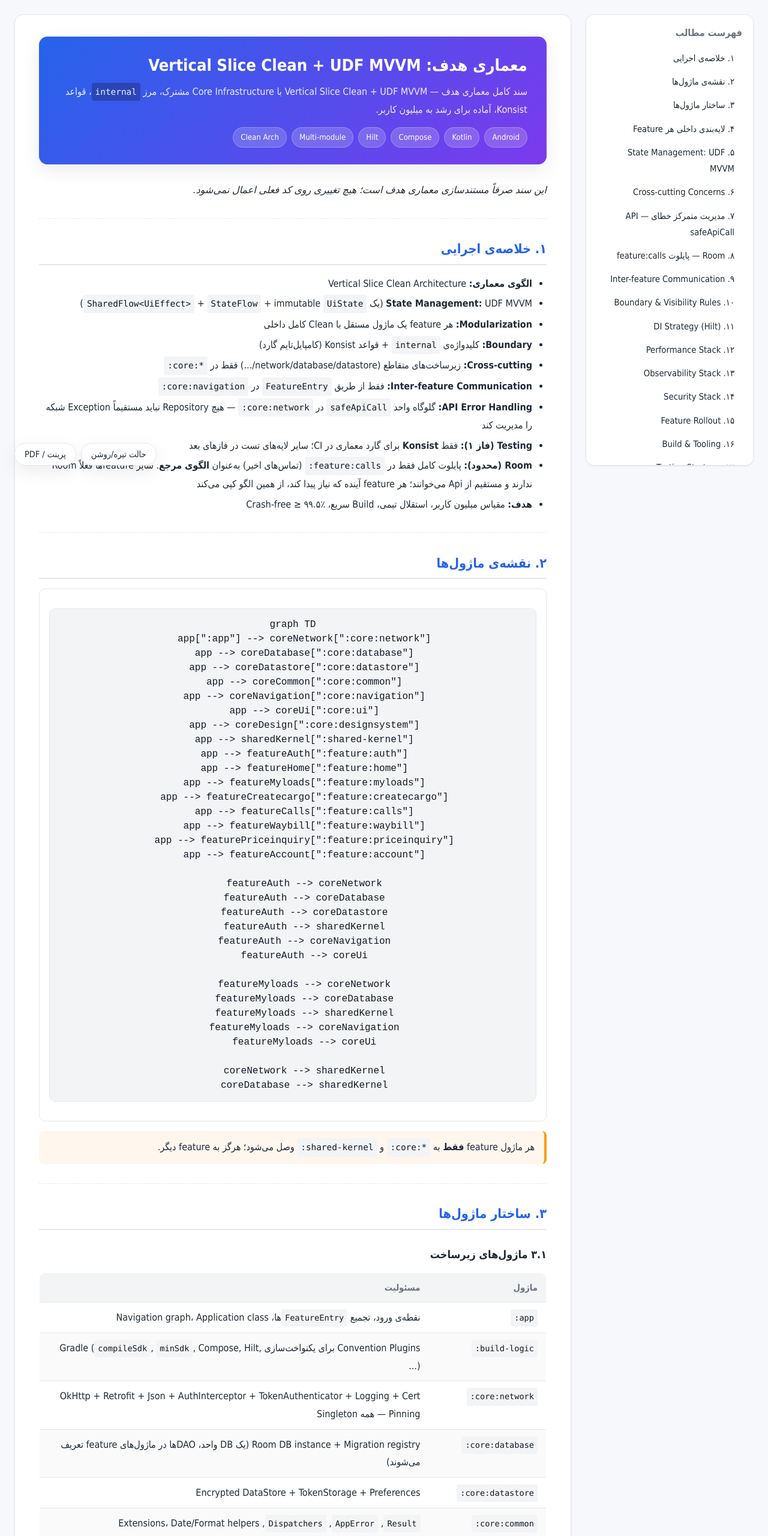
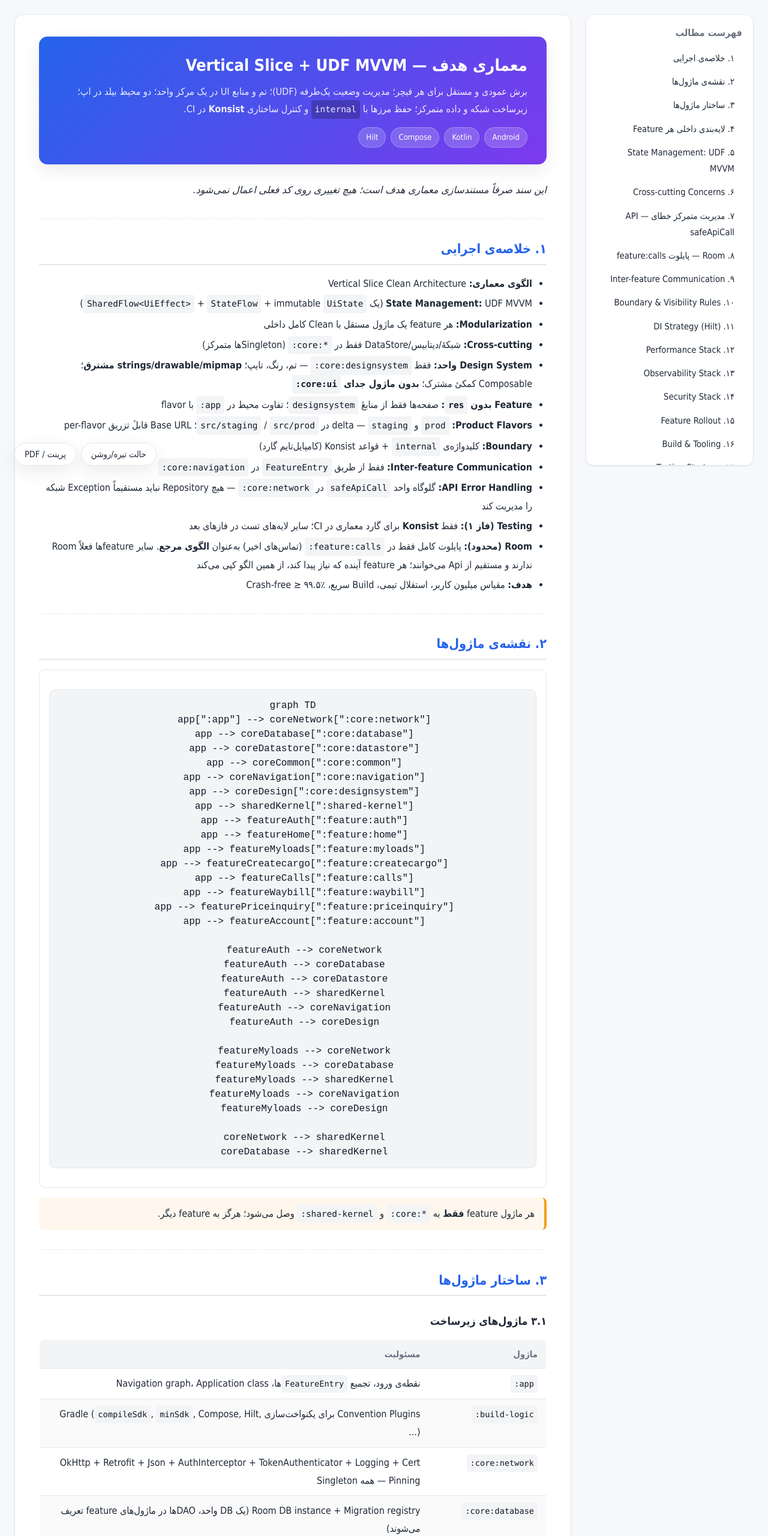
Before and after one commit to fatemeh2sh/UDF, a plain HTML site: page index.html in a window 1280 px wide. Shown: the top 2560 px of the page at 60% size. Drawn offline with Linux system fonts and the light colour scheme; a small style sheet from the web is missing; a web font is replaced by a local one.

Commit message:
Add files via upload

```diff
--- a/index.html
+++ b/index.html
@@ -3,7 +3,7 @@
 <head>
 <meta charset="UTF-8" />
 <meta name="viewport" content="width=device-width, initial-scale=1.0" />
-<title>معماری هدف — Vertical Slice Clean + UDF MVVM</title>
+<title>معماری هدف — Vertical Slice + UDF MVVM</title>
 
 <link rel="preconnect" href="https://cdn.jsdelivr.net" crossorigin />
 <link rel="stylesheet" href="https://cdn.jsdelivr.net/gh/rastikerdar/vazirmatn@v33.003/Vazirmatn-font-face.css" />
@@ -372,15 +372,13 @@
   <main class="content">
 
     <div class="hero">
-      <h1>معماری هدف: Vertical Slice Clean + UDF MVVM</h1>
-      <p>سند کامل معماری هدف — Vertical Slice Clean + UDF MVVM با Core Infrastructure مشترک، مرز <code style="color:#fff;background:rgba(0,0,0,.25)">internal</code>، قواعد Konsist، آماده برای رشد به میلیون کاربر.</p>
+      <h1>معماری هدف — Vertical Slice + UDF MVVM</h1>
+      <p>برش عمودی و مستقل برای هر فیچر؛ مدیریت وضعیت یک‌طرفه (UDF)؛ تم و منابع UI در یک مرکز واحد؛ دو محیط بیلد در اپ؛ زیرساخت شبکه و داده متمرکز؛ حفظ مرزها با <code style="color:#fff;background:rgba(0,0,0,.25)">internal</code> و کنترل ساختاری <strong>Konsist</strong> در CI.</p>
       <div class="meta">
         <span class="badge">Android</span>
         <span class="badge">Kotlin</span>
         <span class="badge">Compose</span>
         <span class="badge">Hilt</span>
-        <span class="badge">Multi-module</span>
-        <span class="badge">Clean Arch</span>
       </div>
     </div>
 
@@ -395,8 +393,11 @@
         <li><strong>الگوی معماری:</strong> Vertical Slice Clean Architecture</li>
         <li><strong>State Management:</strong> UDF MVVM (یک <code>UiState</code> immutable + <code>StateFlow</code> + <code>SharedFlow&lt;UiEffect&gt;</code>)</li>
         <li><strong>Modularization:</strong> هر feature یک ماژول مستقل با Clean کامل داخلی</li>
+        <li><strong>Cross-cutting:</strong> شبکهٔ/دیتابیس/DataStore فقط در <code>:core:*</code> (Singletonها متمرکز)</li>
+        <li><strong>Design System واحد:</strong> فقط <code>:core:designsystem</code> — تم، رنگ، تایپ؛ <strong>strings/drawable/mipmap مشترق</strong>؛ Composable کمکیٔ مشترک؛ <strong>بدون ماژول جدای <code>:core:ui</code></strong></li>
+        <li><strong>Feature بدون <code>res</code>:</strong> صفحه‌ها فقط از منابعٔ <code>designsystem</code>؛ تفاوت محیط در <code>:app</code> با flavor</li>
+        <li><strong>Product Flavors:</strong> <code>prod</code> و <code>staging</code> — delta در <code>src/prod</code> / <code>src/staging</code>؛ Base URL قابلٔ تزریق per-flavor</li>
         <li><strong>Boundary:</strong> کلیدواژه‌ی <code>internal</code> + قواعد Konsist (کامپایل‌تایم گارد)</li>
-        <li><strong>Cross-cutting:</strong> زیرساخت‌های متقاطع (network/database/datastore/...) فقط در <code>:core:*</code></li>
         <li><strong>Inter-feature Communication:</strong> فقط از طریق <code>FeatureEntry</code> در <code>:core:navigation</code></li>
         <li><strong>API Error Handling:</strong> گلوگاه واحد <code>safeApiCall</code> در <code>:core:network</code> — هیچ Repository نباید مستقیماً Exception شبکه را مدیریت کند</li>
         <li><strong>Testing (فاز ۱):</strong> فقط <strong>Konsist</strong> برای گارد معماری در CI؛ سایر لایه‌های تست در فازهای بعد</li>
@@ -418,7 +419,6 @@ graph TD
     app --> coreDatastore[":core:datastore"]
     app --> coreCommon[":core:common"]
     app --> coreNavigation[":core:navigation"]
-    app --> coreUi[":core:ui"]
     app --> coreDesign[":core:designsystem"]
     app --> sharedKernel[":shared-kernel"]
     app --> featureAuth[":feature:auth"]
@@ -435,13 +435,13 @@ graph TD
     featureAuth --> coreDatastore
     featureAuth --> sharedKernel
     featureAuth --> coreNavigation
-    featureAuth --> coreUi
+    featureAuth --> coreDesign
 
     featureMyloads --> coreNetwork
     featureMyloads --> coreDatabase
     featureMyloads --> sharedKernel
     featureMyloads --> coreNavigation
-    featureMyloads --> coreUi
+    featureMyloads --> coreDesign
 
     coreNetwork --> sharedKernel
     coreDatabase --> sharedKernel
@@ -468,10 +468,9 @@ graph TD
           <tr><td><code>:core:network</code></td><td>OkHttp + Retrofit + Json + AuthInterceptor + TokenAuthenticator + Logging + Cert Pinning — همه Singleton</td></tr>
           <tr><td><code>:core:database</code></td><td>Room DB instance + Migration registry (یک DB واحد، DAOها در ماژول‌های feature تعریف می‌شوند)</td></tr>
           <tr><td><code>:core:datastore</code></td><td>Encrypted DataStore + TokenStorage + Preferences</td></tr>
-          <tr><td><code>:core:common</code></td><td><code>Result</code>, <code>AppError</code>, <code>Dispatchers</code>, Extensions، Date/Format helpers</td></tr>
+          <tr><td><code>:core:common</code></td><td>Dispatchers، Extensions، Date/Format helpers؛ ارجاع قراردادهای خطای مرکزی <strong><code>ApiResult</code>/<code>ApiFailure</code></strong> در <code>:shared-kernel</code> (طبق §۷)</td></tr>
           <tr><td><code>:core:navigation</code></td><td><code>FeatureEntry</code>, <code>AppDestinations</code>, Deep Links، Navigation events</td></tr>
-          <tr><td><code>:core:designsystem</code></td><td>Theme, Colors, Typography, Dimens, Shapes</td></tr>
-          <tr><td><code>:core:ui</code></td><td>Composable helpers مشترک (ErrorState, Paging UI, LoadingShimmer, Toast/Snackbar)</td></tr>
+          <tr><td><code>:core:designsystem</code></td><td><strong>منبع واحد UI:</strong> Theme، Colors، Typography، Dimens، Shapes؛ <strong><code>strings</code> مشترق</strong>؛ <strong>Drawable/mipmap گرافیکی مشترق</strong>؛ <strong>Composable کمکیٔ مشترک</strong>. <strong>بدون <code>:core:ui</code>.</strong></td></tr>
           <tr><td><code>:core:analytics</code></td><td>Analytics manager + Screen tracker</td></tr>
           <tr><td><code>:core:notifications</code></td><td>FCM + NotificationCompat</td></tr>
           <tr><td><code>:core:location</code></td><td>Play Services Location + WorkManager Worker</td></tr>
@@ -485,7 +484,7 @@ graph TD
       <table>
         <thead><tr><th>ماژول</th><th>مسئولیت</th></tr></thead>
         <tbody>
-          <tr><td><code>:shared-kernel</code></td><td><strong>خیلی نازک.</strong> فقط مدل‌ها/قراردادهایی که چند feature به آن نیاز دارند: <code>User</code>, <code>Session</code>, <code>Coordinates</code>, <code>AppError</code>, <code>Result</code>, <code>TokenStorage</code> interface</td></tr>
+          <tr><td><code>:shared-kernel</code></td><td><strong>خیلی نازک.</strong> <code>User</code>, <code>Session</code>, <code>Coordinates</code>, <code>TokenStorage</code>؛ <strong><code>ApiResult</code></strong>, <strong><code>ApiFailure</code></strong>, <strong><code>FailureKind</code></strong> (قرارداد خروجیٔ شبکه، Pure JVM، §۷.۱۳)</td></tr>
         </tbody>
       </table>
       </div>
@@ -494,11 +493,12 @@ graph TD
       <p>هر <code>:feature:&lt;name&gt;</code> ساختار داخلی استاندارد دارد:</p>
 <pre><code>:feature:myloads/
 ├── domain/         (internal)  UseCase + Model + Repository Interface
-├── data/           (internal)  Api + Dto + Mapper + RepositoryImpl + Dao
+├── data/           (internal)  Api + Dto(remote/dto: request، response؛ §۴.۱.۱) + Mapper + RepositoryImpl + Dao
 ├── presentation/   (internal)  ViewModel + UiState + UiEffect
-├── ui/             (internal)  Composable Screens + Sections
+├── ui/             (internal)  Composable Screens + Sections (بدون پوشٔهٔ res)
 ├── di/             (internal)  Hilt Modules (provides Api/Repo/UseCase)
 └── navigation/     (public)    FeatureEntry + Routes</code></pre>
+      <p><strong>سیاست منابعٔ UI:</strong> هر <code>:feature:*</code> <strong>ماژول <code>res</code> ندارد</strong>؛ strings و drawableها و تم از <code>:core:designsystem</code>؛ تفاوتهای flavor فقط در <code>:app</code>.</p>
       <p>featureهای پیشنهادی: <code>auth</code>, <code>home</code>, <code>myloads</code>, <code>createcargo</code>, <code>calls</code>, <code>waybill</code>, <code>priceinquiry</code>, <code>account</code>.</p>
     </section>
 
@@ -531,6 +531,9 @@ flowchart LR
         <li><strong>UseCase</strong> فقط <code>Repository Interface</code> می‌بیند.</li>
         <li><strong>RepositoryImpl</strong> از Api، Dao و (در صورت نیاز) DataStore استفاده می‌کند و نگاشت Dto ↔ DomainModel انجام می‌دهد.</li>
       </ul>
+
+      <h3>۴.۱.۱ ساختار <code>data/remote/dto/</code> — request / response</h3>
+      <p>زیر <code>data/remote/dto/</code> پوشٔه‌های <code>request/</code>، <code>response/</code> و در صورت نیاز <code>shared/</code>؛ نام کلاس‌ها با پسوند روشن (مثلاً <code>LoginRequestDto</code>).</p>
 
       <h3>نقش DataStore در این لایه‌بندی</h3>
       <ul>
@@ -850,7 +853,9 @@ flowchart LR
 ├── data/
 │   ├── remote/
 │   │   ├── CallsApi.kt
-│   │   └── dto/CallDto.kt
+│   │   └── dto/
+│   │       └── response/
+│   │           └── CallDto.kt
 │   ├── local/
 │   │   ├── CallEntity.kt
 │   │   ├── CallRemoteKeyEntity.kt
@@ -1170,6 +1175,14 @@ flowchart LR
         <li>Build Cache: ON</li>
         <li>Parallel Execution: ON</li>
       </ul>
+
+      <h3>۱۶.۱ Product Flavors — <code>prod</code> و <code>staging</code></h3>
+      <p>دو <code>productFlavor</code> ثابت برای تمایز عملیاتی در برابر QA؛ <strong>منابع UI عمومی در <code>:core:designsystem</code></strong>؛ در <code>:app</code> فقط <code>res/kotlin</code> کمینه در <code>main</code> و <strong>overlay</strong> در <code>src/prod</code> و <code>src/staging</code> برای delta (launcher، عنوان اپ، کانفیگ inject شامل Base URL و …). فیچرها flavor محیطی ندارند.</p>
+      <ul>
+        <li><strong><code>prod</code>:</strong> بیس واقعی؛ انتشار به مارکت‌ها</li>
+        <li><strong><code>staging</code>:</strong> سرور تست؛ در صورت نیاز <code>applicationIdSuffix</code> برای نصب کنار پرود</li>
+        <li>ترکیب با <code>debug</code> / <code>release</code> هر دو flavor</li>
+      </ul>
     </section>
 
     <hr />
@@ -1338,7 +1351,7 @@ gantt
       <table>
         <thead><tr><th>فاز</th><th>مدت</th><th>محتوا</th></tr></thead>
         <tbody>
-          <tr><td>۱</td><td>۲ هفته</td><td><code>:build-logic</code>, یک‌سان‌سازی <code>compileSdk</code>, <strong>ماژول <code>:konsist-test</code> با ۱۲ قاعده در CI</strong>, Detekt برای اندازه‌ی فایل, حذف dead code</td></tr>
+          <tr><td>۱</td><td>۲ هفته</td><td><code>:build-logic</code>, یکسان‌سازی <code>compileSdk</code>, ادغام نقش پیشین <code>:core:ui</code> در <code>:core:designsystem</code>, flavorهای <code>prod</code>/<code>staging</code> با delta در <code>:app</code>, ماژول <code>:konsist-test</code> با ۱۲ قاعده در CI، Detekt، حذف dead code</td></tr>
           <tr><td>۲</td><td>۱ هفته</td><td>اجبار <code>ViewModel → UseCase</code> (با Konsist رولینگ‌شده) در همه‌ی ViewModelها</td></tr>
           <tr><td>۳</td><td>۳-۴ هفته</td><td>شکستن <code>feature-list</code> به ۷ ماژول مستقل</td></tr>
           <tr><td>۴</td><td>۲-۳ هفته</td><td>شکستن God Files (موازی با فاز ۳)</td></tr>
@@ -1355,7 +1368,7 @@ gantt
     <section id="sec-21">
       <h2>۲۱. خلاصه‌ی یک‌خطی</h2>
       <blockquote>
-        <p><strong>Vertical Slice Clean</strong> + <strong>UDF MVVM با تک UiState</strong> + <strong>Core متمرکز برای Network/DB/DataStore</strong> + <strong><code>safeApiCall</code> به‌عنوان گلوگاه واحد خطای API</strong> + <strong>مرز <code>internal</code> با گارد Konsist</strong> + <strong>Room به‌صورت پایلوت فقط در <code>:feature:calls</code> به‌عنوان الگوی مرجع</strong> + <strong>Observability و Feature Flag</strong> = معماری کم‌ریسک، آماده‌ی مقیاس میلیون کاربر و چند تیم.</p>
+        <p><strong>Vertical Slice Clean</strong> + <strong>UDF MVVM با تک UiState</strong> + <strong><code>:core:designsystem</code> واحد (رنگ/strings/drawable + کامپوز مشترک؛ بدون <code>:core:ui</code>)؛ فیچر بدون <code>res</code></strong> + دو flavor در <strong><code>:app</code></strong> + Core متمرکز برای Network/DB/DataStore + <strong><code>safeApiCall</code></strong> گلوگاه خطا + مرز <code>internal</code> و <strong>Konsist</strong> + Room پایلوت <code>:feature:calls</code> + Observability و Feature Flag → معماری کم‌ریسک، آمادهٔ مقیاس میلیون کاربر و چند تیم.</p>
       </blockquote>
     </section>
 
```
